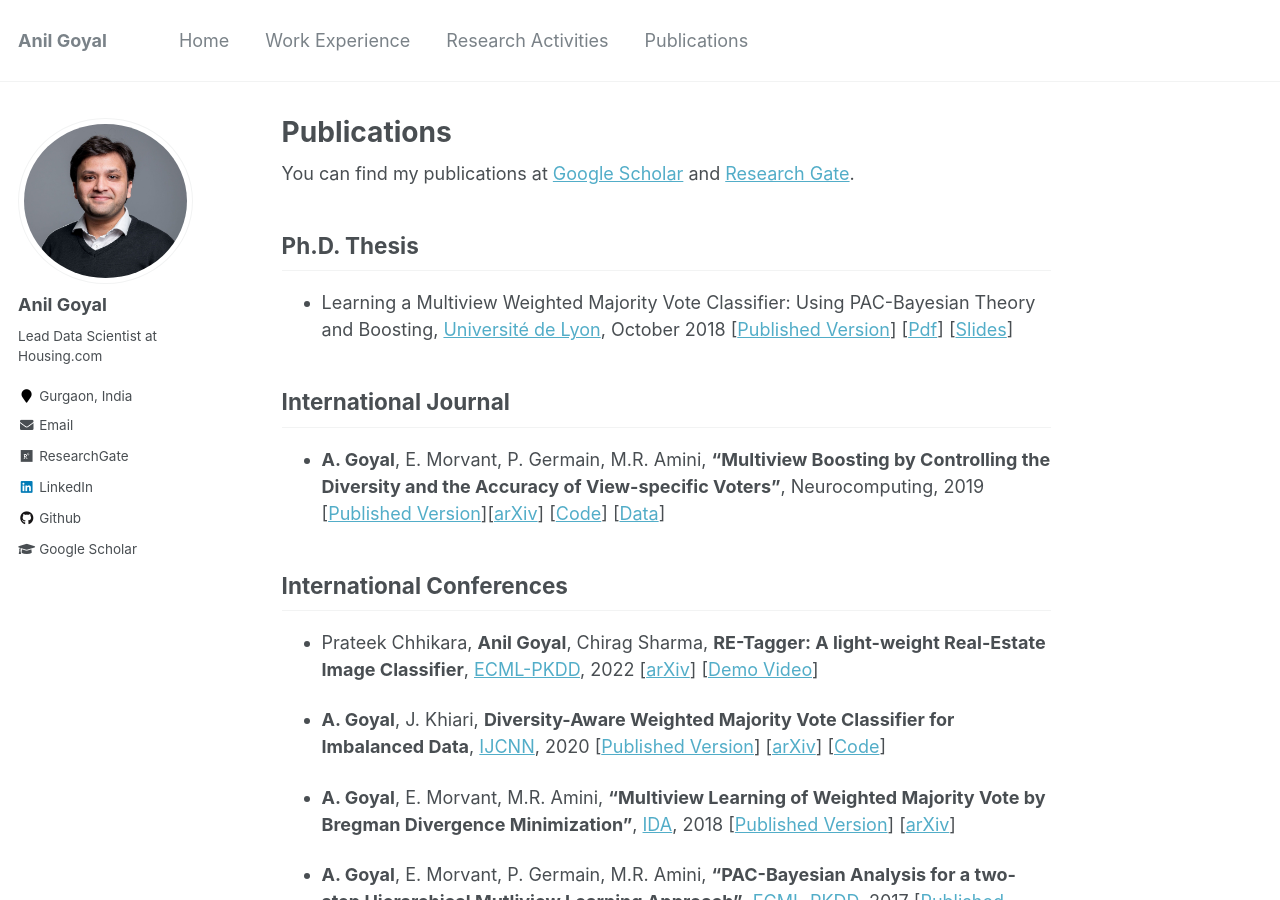
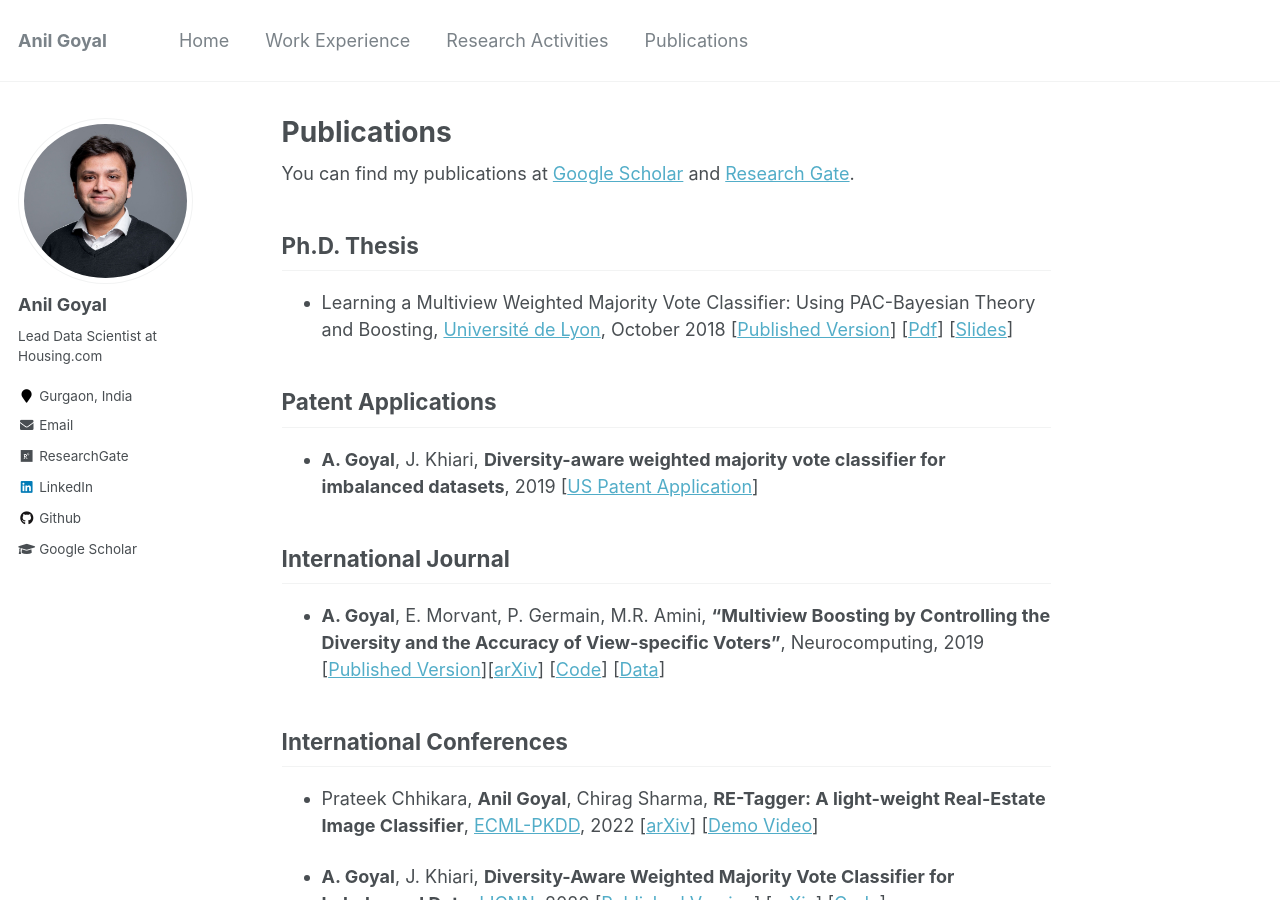
Before and after one commit to goyalanil/goyalanil.github.io, a Jekyll site: the page built from _pages/publications.md, in a window 1280 px wide and 900 px high. Built offline with Jekyll 4.4.1, drawn with Linux system fonts in a browser that asks for light colours.

Commit message:
Update publications.md

```diff
--- a/_pages/publications.md
+++ b/_pages/publications.md
@@ -10,6 +10,12 @@ You can find my publications at [Google Scholar](https://scholar.google.com/cita
 ## Ph.D. Thesis
 
 * Learning a Multiview Weighted Majority Vote Classifier: Using PAC-Bayesian Theory and Boosting, [Université de  Lyon](https://www.universite-lyon.fr/version-anglaise/udl-en-6709.kjsp), October 2018 [[Published Version](http://www.theses.fr/en/2018LYSES037)] [[Pdf](https://hal.archives-ouvertes.fr/tel-01881069/document)] [[Slides](https://goyalanil.github.io/files/Papers/Thesis_defense.pdf)]
+
+
+## Patent Applications
+
+* **A. Goyal**, J. Khiari, **Diversity-aware weighted majority vote classifier for imbalanced datasets**, 2019 [[US Patent Application](https://patentimages.storage.googleapis.com/ec/aa/51/4570ea4c5ce2d3/US20220222931A1.pdf)]
+
 
 ## International Journal
 
```
